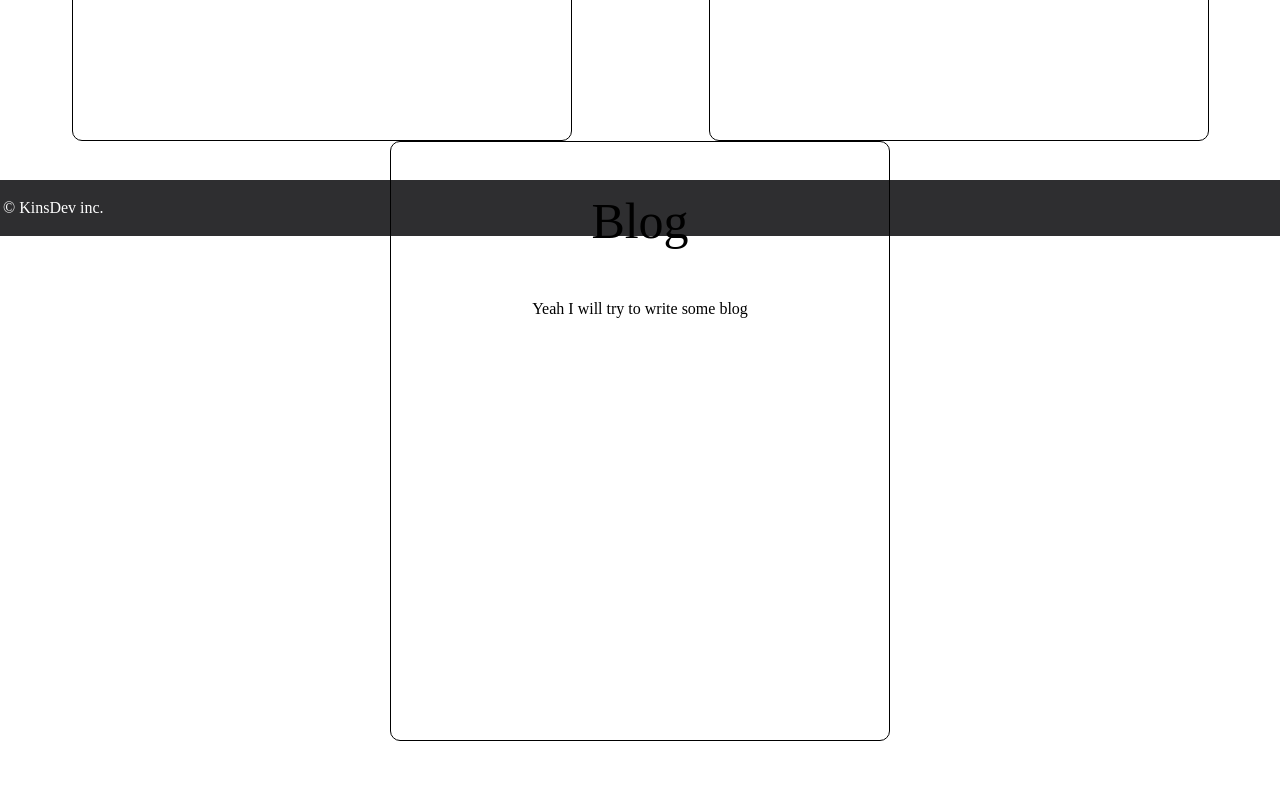
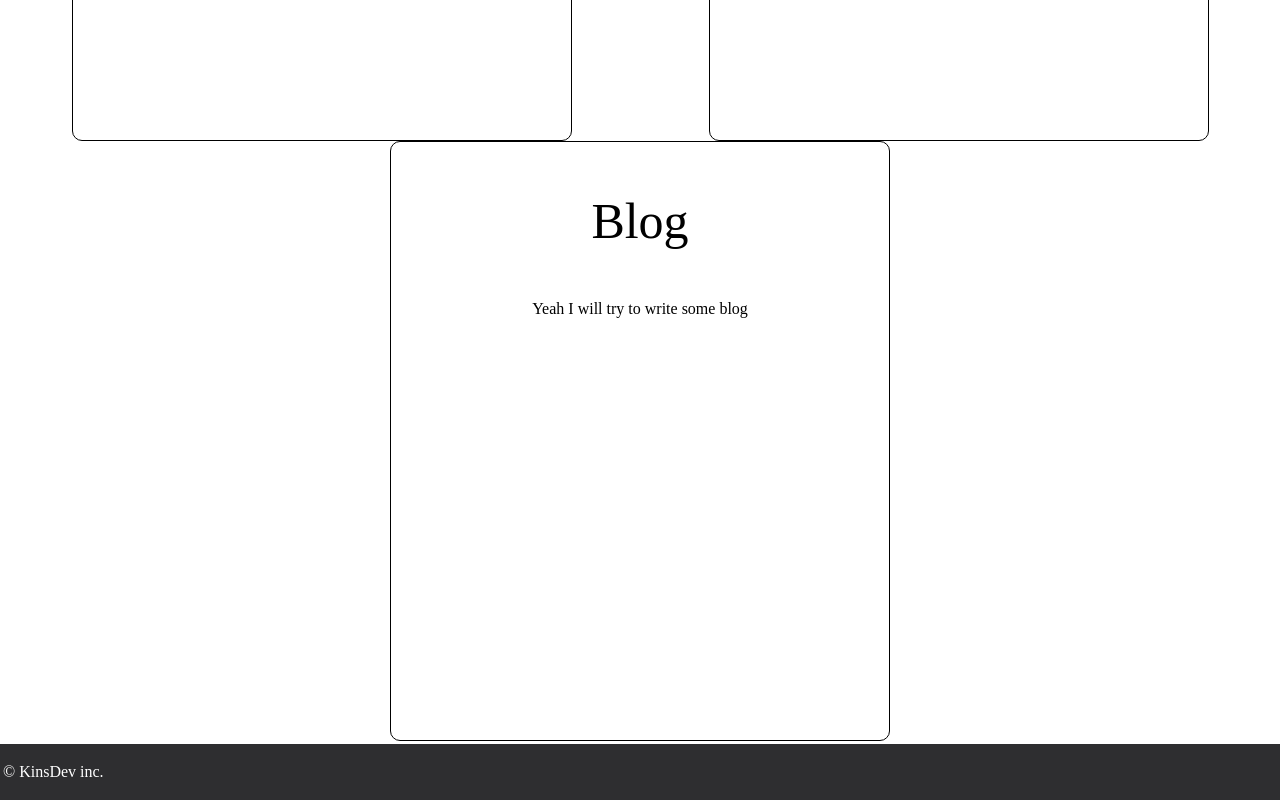
Before and after one commit to KinsonLai/KinsDev, a plain HTML site: page index.html in a window 1280 px wide. Shown: the part 2515-3315 px from the top of the page. Before the commit the page ends 3256 px from the top, so only its background shows below. Drawn offline with Linux system fonts and the light colour scheme.

Commit message:
Update style.css

```diff
--- a/css/style.css
+++ b/css/style.css
@@ -58,6 +58,7 @@
 }
 
 .item {
+    position: relative;
     overflow: auto;
     min-height: 600px;
     min-width: 500px;
@@ -85,6 +86,10 @@
     padding: 100px;
 }
 
+#c3.container {
+    overflow: auto;
+}
+
 @media only screen and (min-device-width: 769px) {
     #c3.container > .title {
         font-size: 50px;
@@ -100,10 +105,6 @@
 
     #c1.container > .title {
         font-size: 50px;
-    }
-
-    #c3.container {
-        height: 1000px;
     }
 
     .item-title {
```
